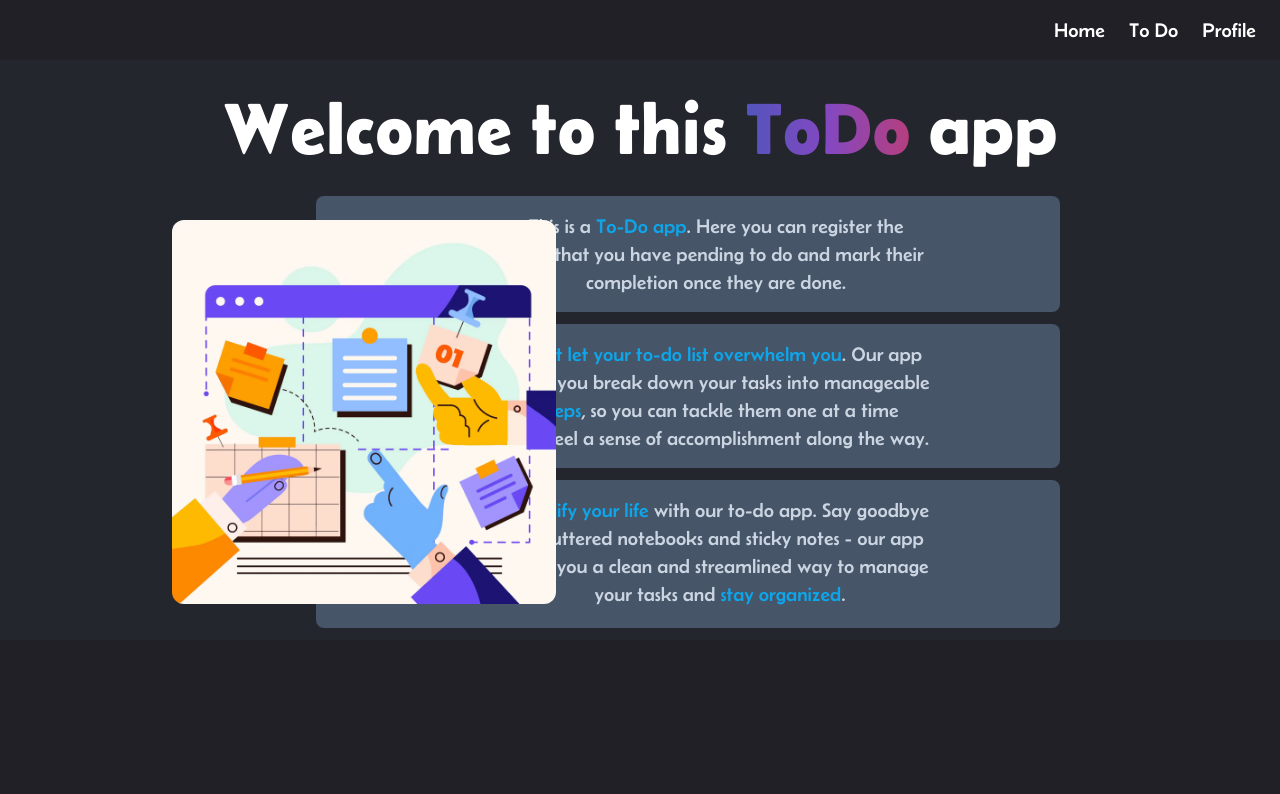
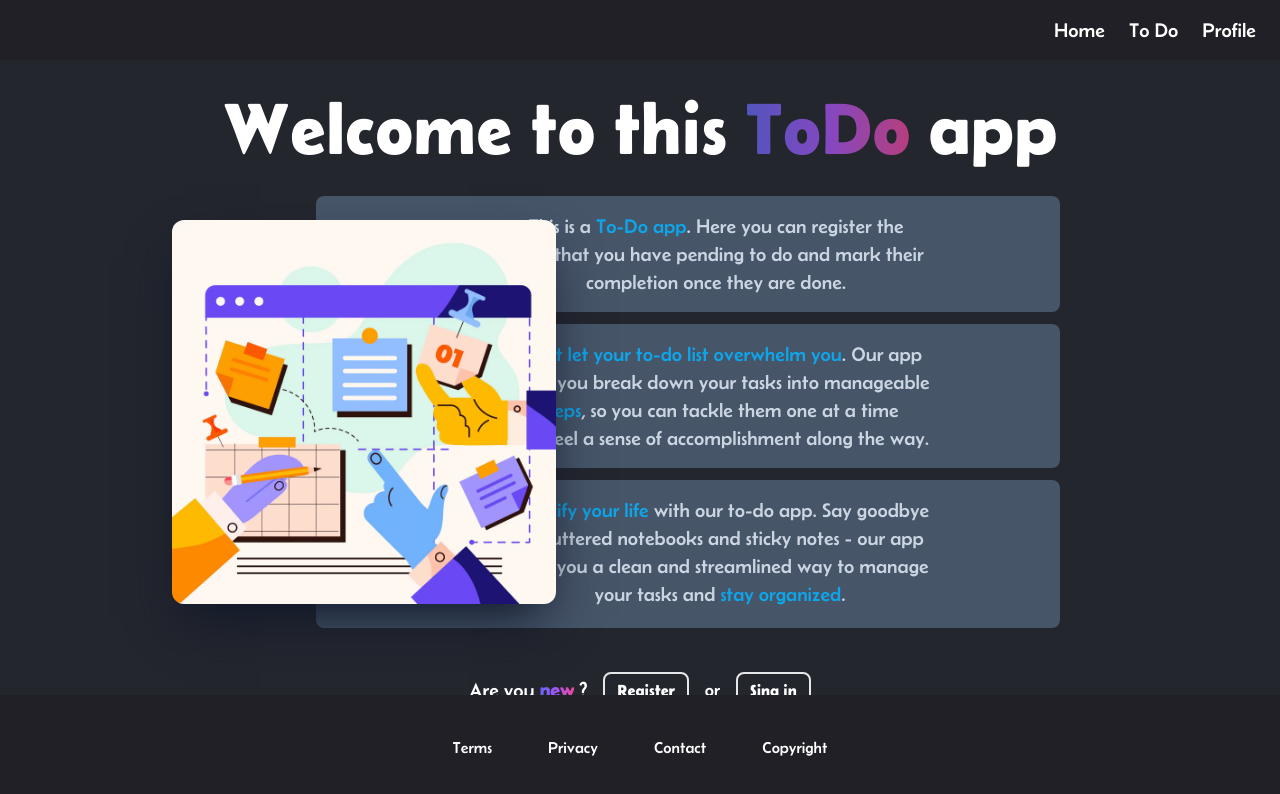
Before and after one commit to SergioMir018/ToDo-web, a React (Vite) app: page / in a window 1280 px wide. Shown: the top 794 px of the page. Built offline with nearby package versions, Linux system fonts and the light colour scheme; what tailwindcss-animated would draw is missing.

Commit message:
./scr/components/shared/Footer: added the elements of the footer | ./scr/components/shared: in all anchors changed the effect when active

```diff
--- a/src/components/Home/Home.tsx
+++ b/src/components/Home/Home.tsx
@@ -3,7 +3,7 @@ const Home = () => {
     <article className="flex flex-col items-center">
       <h1 className="text-7xl mb-5 mt-8 text-white font-belanosima-semibold">Welcome to this <span className="bg-gradient-to-r text-transparent bg-clip-text from-indigo-500 via-purple-500 to-pink-500 animate-pulse animate-infinite animate-duration-[5000ms] animate-ease-in animate-alternate animate-fill-backwards">ToDo</span> app</h1>
       <div className="flex mt-4 py-5">
-        <img src="public/images/6926528.webp" alt="An images that resembles the process of organizing a  project" className="max-h-96 translate-x-24 rounded-xl z-10 animate-fade-right animate-once animate-duration-[1200ms]" />
+        <img src="public/images/6926528.webp" width="384" height="384" alt="An images that resembles the process of organizing a  project" className="max-h-96 shadow-2xl shadow-slate-900 translate-x-24 rounded-xl z-10 animate-fade-right animate-once animate-duration-[1200ms]" />
         <ul className="-translate-y-6 -translate-x-36">
           <li className="pl-80 bg-slate-600 p-2 rounded-lg pt-6 pb-2 mb-3 text-center animate-fade-left animate-once animate-duration-[1200ms] animate-delay-200">
             <p className="font-belanosima text-xl text-slate-300 -translate-y-2 -translate-x-32">
--- a/src/components/shared/Footer.tsx
+++ b/src/components/shared/Footer.tsx
@@ -1,7 +1,22 @@
 const Footer = () => {
   return (
-    <footer className='absolute bottom-0 left-0 w-full text-white bg-[#202026] py-20'>
-      <article className=''></article>
+    <footer className='absolute bottom-0 left-0 w-full text-white bg-[#202026] py-10'>
+      <div className="w-full flex justify-center">
+        <ul className="flex gap-10">
+          <li>
+            <a href="#" className="font-belanosima rounded-lg py-1 px-2 hover:bg-slate-600 transition duration-150 active:bg-slate-700">Terms</a>
+            </li>
+          <li>
+            <a href="#" className="font-belanosima rounded-lg py-1 px-2 hover:bg-slate-600 transition duration-150 active:bg-slate-700">Privacy</a>
+            </li>
+          <li>
+            <a href="#" className="font-belanosima rounded-lg py-1 px-2 hover:bg-slate-600 transition duration-150 active:bg-slate-700">Contact</a>
+            </li>
+          <li>
+            <a href="#" className="font-belanosima rounded-lg py-1 px-2 hover:bg-slate-600 transition duration-150 active:bg-slate-700">Copyright</a>
+            </li>
+        </ul>
+      </div>
     </footer>
   )
 }
--- a/src/components/shared/Header.tsx
+++ b/src/components/shared/Header.tsx
@@ -2,13 +2,13 @@ const Header = () => {
   return (
     <header className='font-belanosima text-xl text-white'>
       <ul className='flex justify-end bg-[#202026] gap-2 py-4 pr-4'>
-        <li className='hover:bg-slate-700 hover:transition duration-150 rounded-lg'>
+        <li className='hover:bg-slate-600 hover:transition duration-150 active:bg-slate-700 rounded-lg'>
           <a href="#" className='py-1 px-2 '>Home</a>
         </li>
-        <li className='group hover:bg-slate-700 hover:transition duration-150 rounded-lg'>
+        <li className='group hover:bg-slate-600 hover:transition duration-150 active:bg-slate-700 rounded-lg'>
           <a href="#" className='py-1 px-2'>To Do</a>
         </li>
-        <li className='hover:bg-slate-700 hover:transition duration-150 rounded-lg'>
+        <li className='hover:bg-slate-600 hover:transition duration-150 active:bg-slate-700 rounded-lg'>
           <a href="#" className='py-1 px-2 '>Profile</a>
         </li>
       </ul>
```
